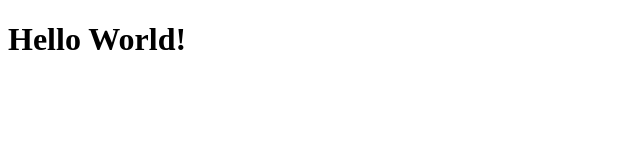
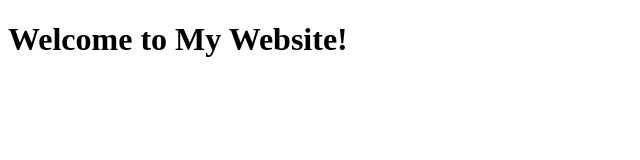
Before and after one commit to alfazs147/MyWebsite, a plain HTML site: page index.html in a window 1280 px wide. Shown: the whole page, without its empty margins (0-640 px from the left). Drawn offline with Linux system fonts and the light colour scheme.

Commit message:
Update website

```diff
--- a/index.html
+++ b/index.html
@@ -6,7 +6,7 @@
 </head>
 
 <body>
-    <h1>Hello World!</h1>
+    <h1>Welcome to My Website!</h1>
 </body>
 
 </html>
```
